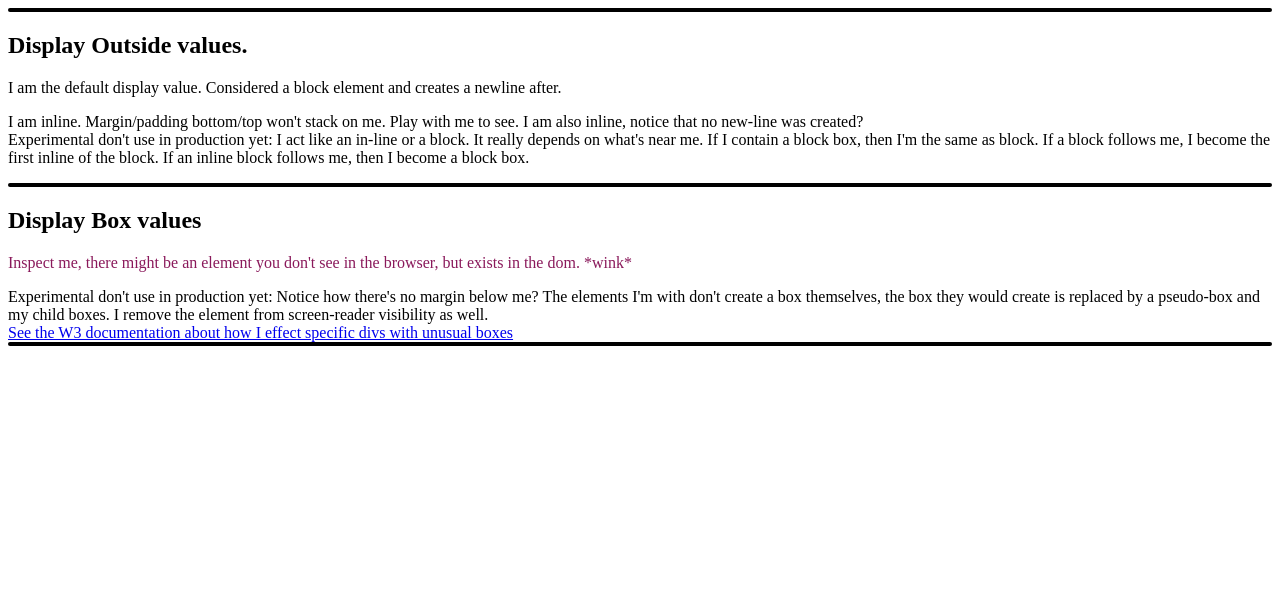
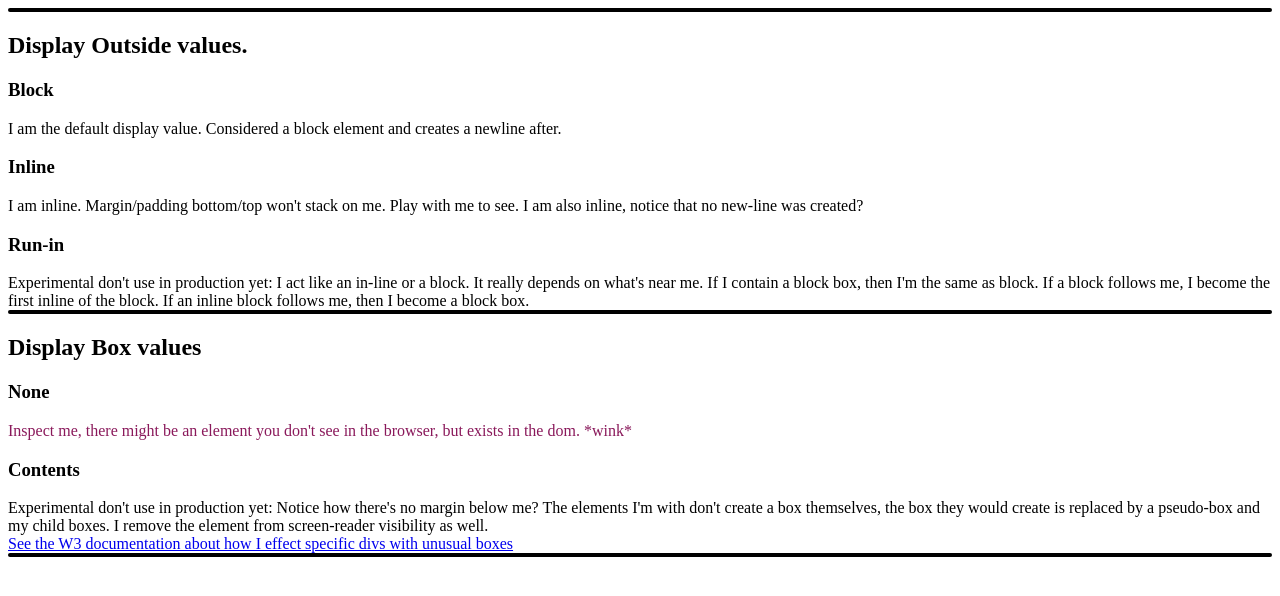
Before and after one commit to ClarkGH/css_practice, a plain HTML site: page display/index.html in a window 1280 px wide. Drawn offline with Linux system fonts and the light colour scheme.

Commit message:
finalizing these notes

```diff
--- a/display/index.html
+++ b/display/index.html
@@ -3,7 +3,7 @@
 <head>
   <meta charset="utf-8" />
   <meta http-equiv="X-UA-Compatible" content="IE=edge">
-  <title>Page Title</title>
+  <title>Simple Display properties</title>
   <meta name="viewport" content="width=device-width, initial-scale=1">
   <link rel="stylesheet" type="text/css" media="screen" href="main.css" />
 </head>
@@ -12,19 +12,23 @@
   <!-- display-outside values determine the elemen's outer display type (flow layout) -->
   <div class="section">
     <h2 class="section-heading">Display Outside values.</h2>
+    <h3>Block</h3>
     <div class="block">I am the default display value. Considered a block element and creates a newline after.</div>
+    <h3>Inline</h3>
     <div class="inline"> I am inline. Margin/padding bottom/top won't stack on me. Play with me to see. </div><div class="inline"> I am also inline, notice that no new-line was created? </div>
+    <h3>Run-in</h3>
     <div class="run-in">Experimental don't use in production yet: I act like an in-line or a block. It really depends on what's near me. If I contain a block box, then I'm the same as block. If a block follows me, I become the first inline of the block. If an inline block follows me, then I become a block box. </div>
   </div>
   <div class="section-divider"></div>
   <!-- display-box values determine whether or not an element generates boxes at all -->
   <div class="section">
     <h2 class="section-heading">Display Box values</h2>
+    <h3>None</h3>
     <div class="hint">Inspect me, there might be an element you don't see in the browser, but exists in the dom. *wink*</div>
     <div class="none"> I am hidden. I would still download in the browser though, moreso if I'm an image. You'll see me if you look close enough.</div>
+    <h3>Contents</h3>
     <div class="contents"> Experimental don't use in production yet: Notice how there's no margin below me? The elements I'm with don't create a box themselves, the box they would create is replaced
-  by a pseudo-box and my child boxes.
-      I remove the element from screen-reader visibility as well.
+  by a pseudo-box and my child boxes. I remove the element from screen-reader visibility as well.
       <br>
       <a href="https://drafts.csswg.org/css-display/#unbox">See the W3 documentation about how I effect specific divs with unusual boxes</a>
     </div>
--- a/display/main.css
+++ b/display/main.css
@@ -26,6 +26,7 @@ div div {
 }
 
 .run-in {
+  margin: 8px 0 0 0;
   display: run-in;
 }
 /* display box */
```
